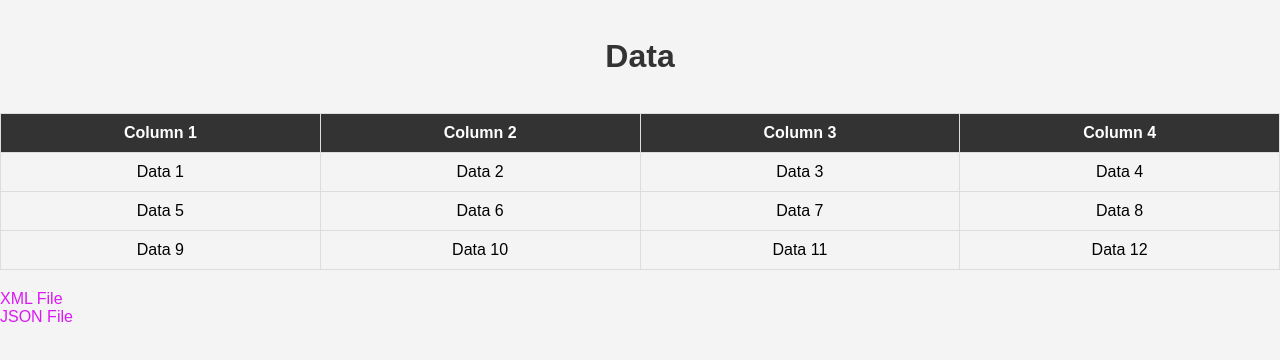
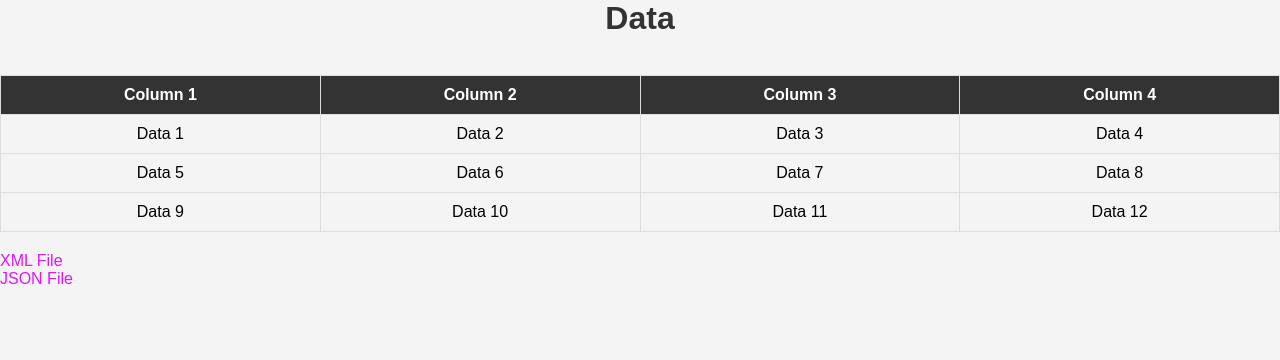
Before and after one commit to m-adamek/Test2, a plain HTML site: page data.html in a window 1280 px wide. Drawn offline with Linux system fonts and the light colour scheme.

Commit message:
minor fix css

```diff
--- a/styles.css
+++ b/styles.css
@@ -84,11 +84,6 @@ td {
     padding: 10px;
     text-align: center;
 }
-.data-header {
-    text-align: center;
-    margin: 1cm;
-}
-
 
 
 
```
